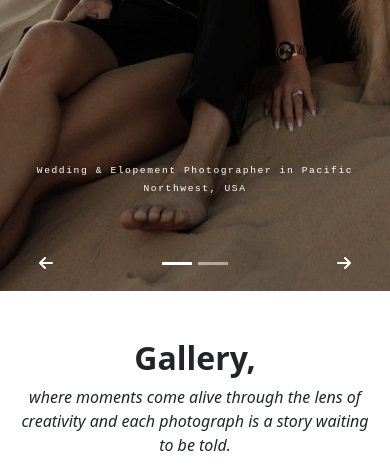
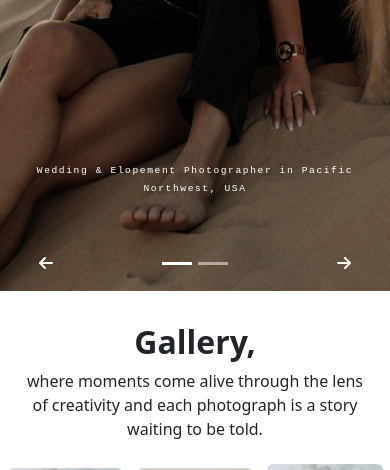
Before and after one commit to laxmansharma12/Photography, a plain HTML site: page index.html in a window 390 px wide. Shown: the part 553-1023 px from the top of the page. Drawn offline with nearby package versions, Linux system fonts and the light colour scheme.

```diff
--- a/Homepage.scss
+++ b/Homepage.scss
@@ -124,21 +124,6 @@
 		}
 	}
 	.grid {
-		@include flex(column, 2rem, center, center);
-		.galleryHeading {
-			@include flex(row, 0, center, center);
-			margin-top: 3rem;
-			h1 {
-				@include fontStyle(4rem, 700, "");
-			}
-			p {
-				@include fontStyle(2rem, 500, "");
-				width: 55%;
-				font-style: oblique;
-				text-align: center;
-				padding: 5rem 0 0 1rem;
-			}
-		}
 		position: relative;
 		.row {
 			width: 90%;
@@ -596,4 +581,21 @@
 			}
 		}
 	}
+	.grid {
+		@include flex(column, 0, center, center);
+		.galleryHeading {
+			@include flex(column, 0, center, center);
+			width: 100%;
+			margin-top: 2rem;
+			h1 {
+				@include fontStyle(2rem, 600, "");
+			}
+			p {
+				@include fontStyle(1rem, 500, "");
+				width: 90%;
+				padding: 0;
+				text-align: center;
+			}
+		}
+	}
 }
```
Also changed, not shown: css/Homepage.css.
